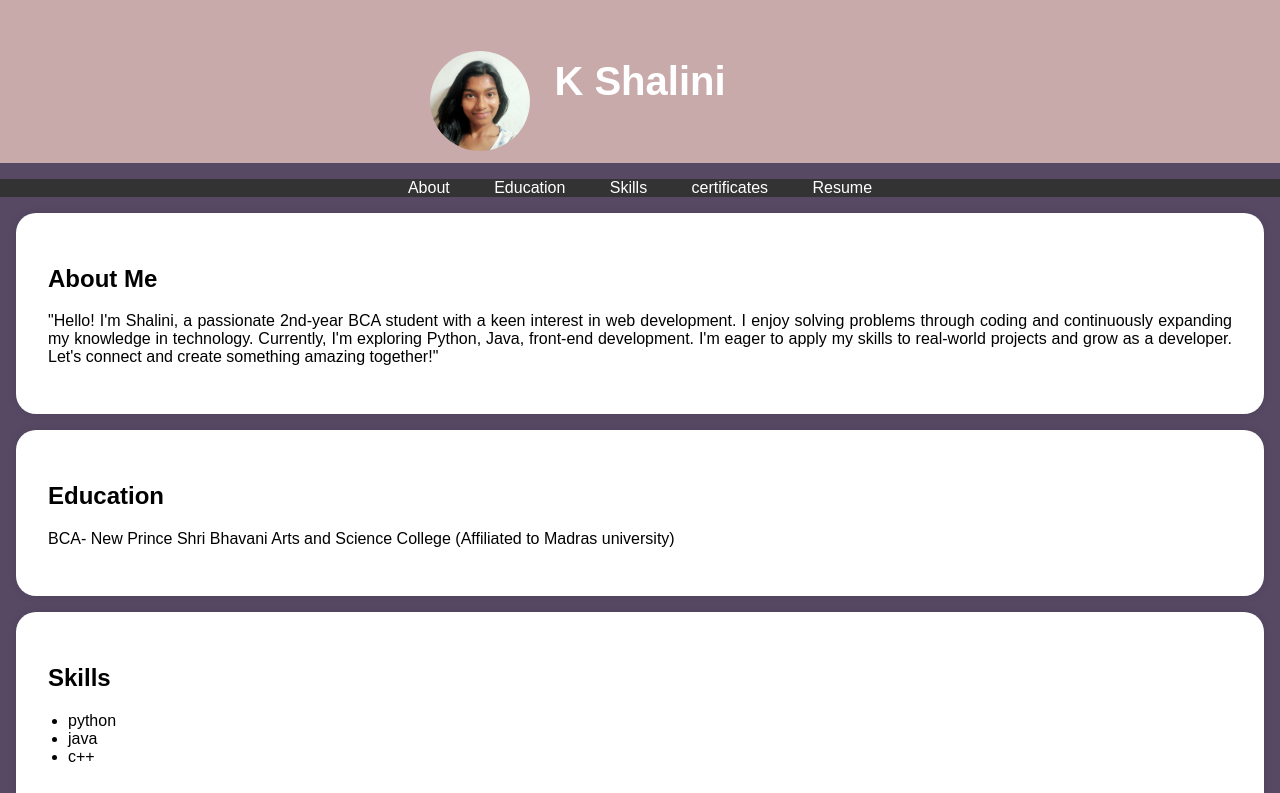
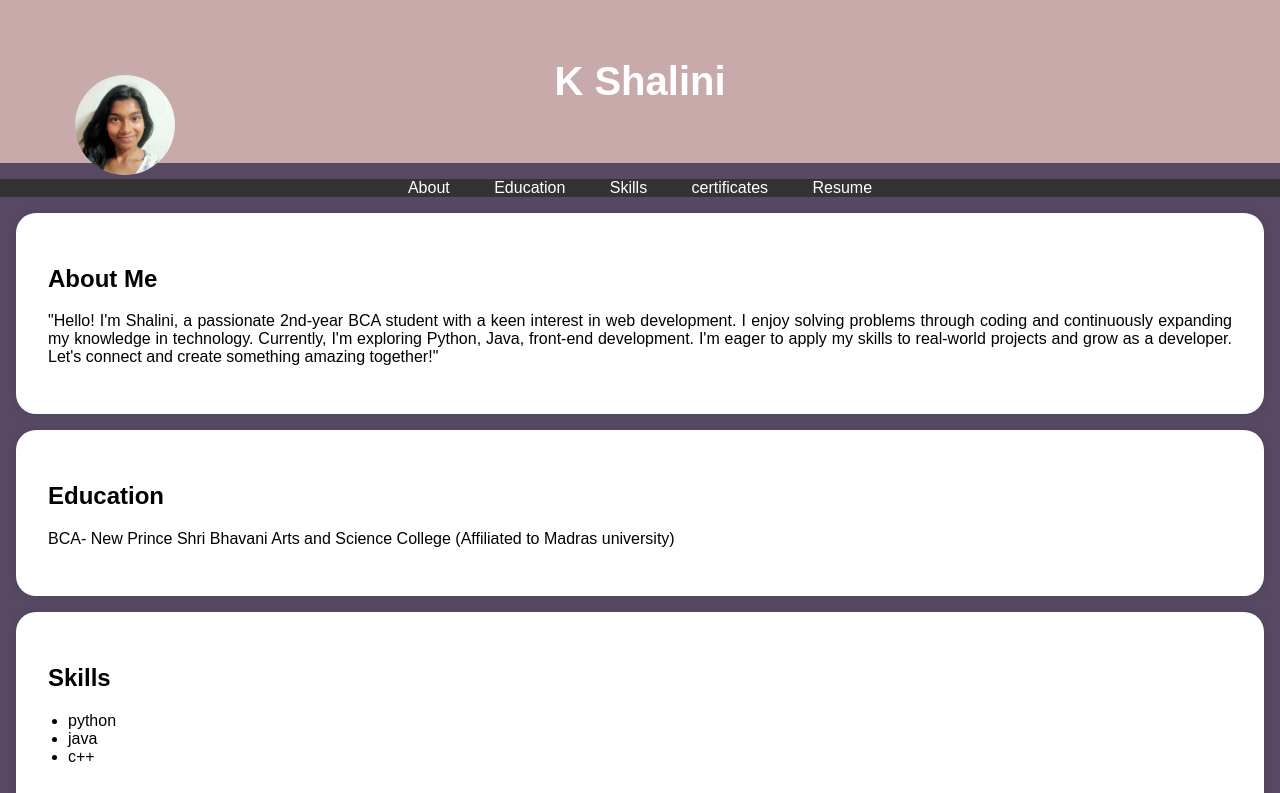
Before and after one commit to K123Shalini/digital-portfolio, a plain HTML site: page index.html in a window 1280 px wide. Shown: the top 793 px of the page. Drawn offline with Linux system fonts and the light colour scheme.

Commit message:
index.html

```diff
--- a/index.html
+++ b/index.html
@@ -29,8 +29,8 @@
             border-radius: 75%; /* Create a circular shape */
             object-fit: cover; /* To ensure the image fills the circular area */
             position: absolute; /* Add this */
-            top: 51px; /* Adjust top position as needed */
-            left: 430px; /* Adjust left position as needed */
+            top: 75px; /* Adjust top position as needed */
+            left: 75px; /* Adjust left position as needed */
         }
 
         nav {
```
